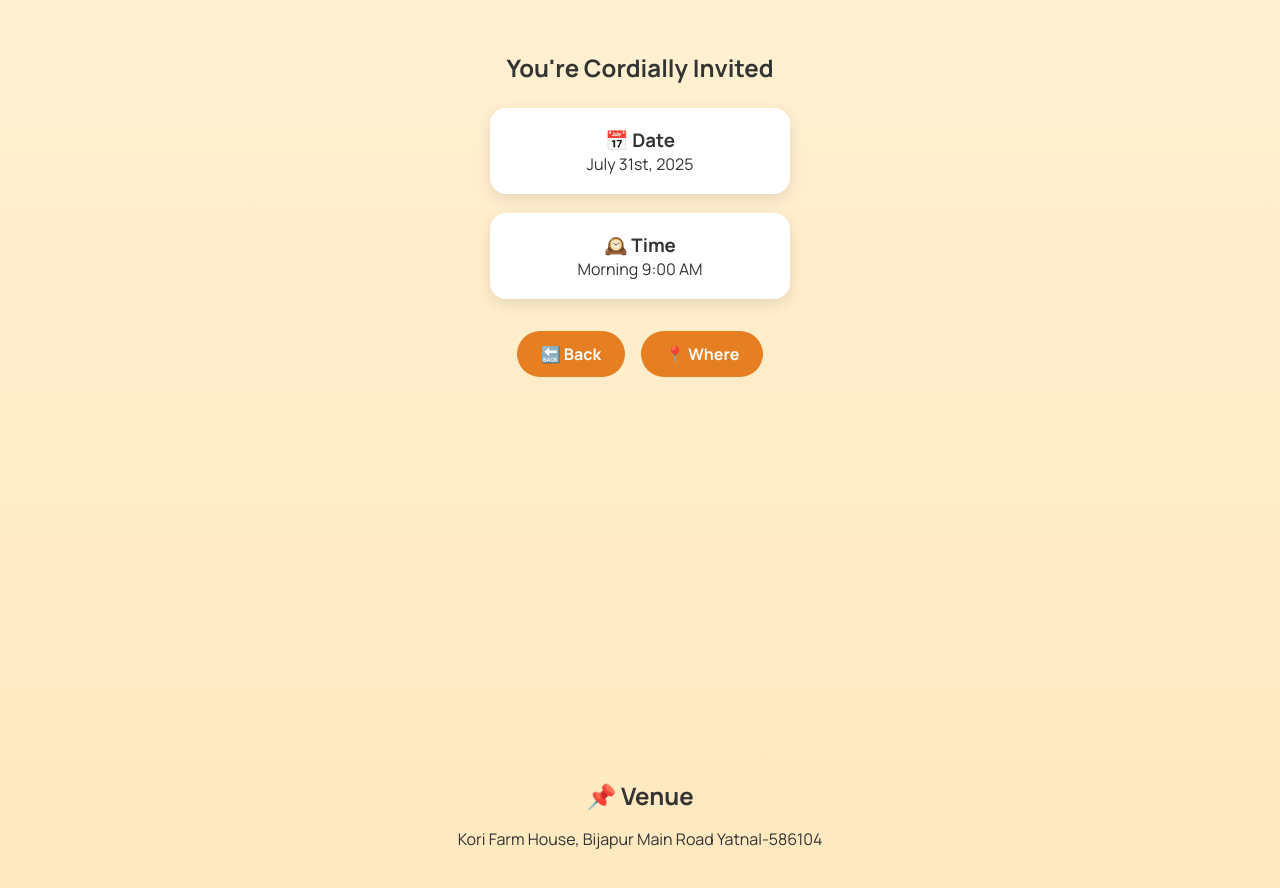
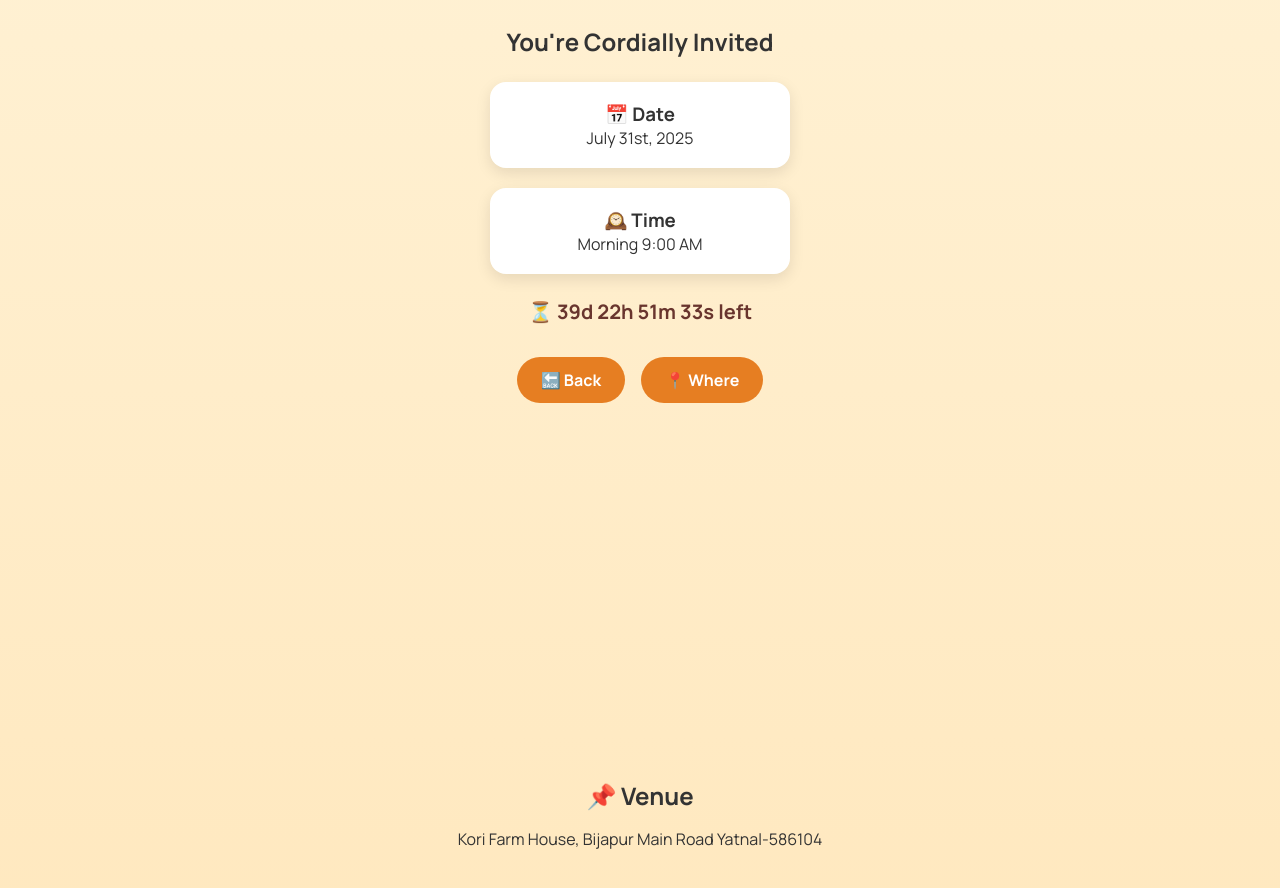
Before and after one commit to Appunet/griha-pravesh, a plain HTML site: page index.html in a window 1280 px wide. Shown: the part 1002-1890 px from the top of the page. Drawn offline with nearby package versions, Linux system fonts and the light colour scheme; grey boxes are pictures that could not be loaded.

Commit message:
Add files via upload

```diff
--- a/index.html
+++ b/index.html
@@ -80,6 +80,8 @@
     .btn:hover {
       background: var(--primary-dark);
     }
+
+
   </style>
 </head>
 <body>
@@ -108,6 +110,7 @@
   });
 </script>
 
+
   <!-- Page 1: Home -->
   <section id="home" class="section">
     <div data-aos="fade-up">
@@ -122,9 +125,11 @@
   </section>
 
   <!-- Page 2: When -->
-  <section id="when" class="section">
+  <section id="when" class="section" style="background-image:bg.jpeg">
     <div data-aos="fade-up">
       <h2>You're Cordially Invited</h2>
+
+
       <div class="details">
         <div class="card" data-aos="zoom-in">
           <h3>📅 Date</h3>
@@ -135,6 +140,8 @@
           <p>Morning 9:00 AM</p>
         </div>
       </div>
+<div id="countdown" style="font-size: 20px; font-weight: bold; color:#69352e; margin-top: 10px;"></div>
+
       <div class="btn-group">
 <a class="btn" href="#home">🔙 Back</a>
         <a class="btn" href="#map">📍 Where</a>
@@ -155,12 +162,33 @@
     </div>
   </section>
 
-  <script src="https://unpkg.com/aos@2.3.1/dist/aos.js"></script>
+   <script src="https://unpkg.com/aos@2.3.1/dist/aos.js"></script>
   <script>
     AOS.init({
       duration: 1000,
       once: true
     });
+
+    // Countdown Timer (Updated for July 31st, 2025)
+    const countdownEl = document.getElementById("countdown");
+    const targetDate = new Date("2025-07-31T09:00:00+05:30").getTime();
+
+    setInterval(() => {
+      const now = new Date().getTime();
+      const diff = targetDate - now;
+
+      if (diff <= 0) {
+        countdownEl.innerHTML = "🎉 It's time for the celebration!";
+        return;
+      }
+
+      const days = Math.floor(diff / (1000 * 60 * 60 * 24));
+      const hours = Math.floor((diff % (1000 * 60 * 60 * 24)) / (1000 * 60 * 60));
+      const minutes = Math.floor((diff % (1000 * 60 * 60)) / (1000 * 60));
+      const seconds = Math.floor((diff % (1000 * 60)) / 1000);
+
+      countdownEl.innerHTML = `⏳ ${days}d ${hours}h ${minutes}m ${seconds}s left`;
+    }, 1000);
   </script>
 </body>
 </html>
```
